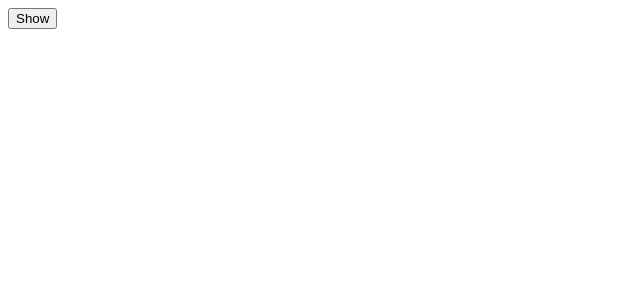
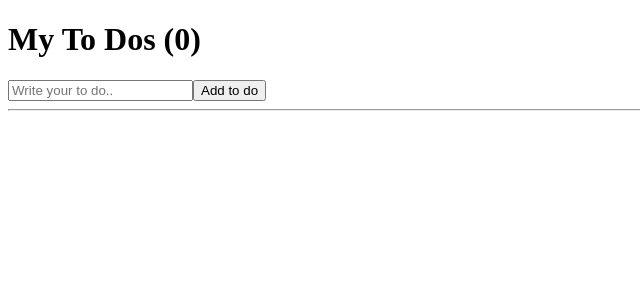
Before and after one commit to DongYounYim/ReactJS_begin, a React (Create React App) app in the folder create_app/first-reactapp/: page / in a window 1280 px wide. Shown: the top 300 px of the page, without its empty margins (0-640 px from the left). Built offline with nearby package versions, Linux system fonts and the light colour scheme.

Commit message:
Make simple toDolist App

```diff
--- a/create_app/first-reactapp/src/App.js
+++ b/create_app/first-reactapp/src/App.js
@@ -1,20 +1,33 @@
-import { useState, useEffect } from "react"
-
-function Hello() {
-  useEffect(() => {
-    console.log("hi");
-    return () => console.log("bye");
-  }, []);
-  return <h1>Hello</h1>
-}
+import { useState } from "react"
 
 function App() {
-  const [showing, setShowing] = useState(false);
-  const onClick = () => setShowing((prev) => !prev)
+  const [toDo, setToDo] = useState("");
+  const [toDos, setToDos] = useState([]);
+  const onChange = (event) => setToDo(event.target.value);
+  const onSubmit = (event) => {
+    event.preventDefault();
+    if(toDo === "") {
+      return;
+    }
+    setToDo("");
+    setToDos(currentArray => [toDo, ...currentArray])
+  }
   return (
     <div>
-      {showing ? <Hello /> : null}
-      <button onClick={onClick}>{showing? "Hide" : "Show"}</button>
+      <h1>My To Dos ({toDos.length})</h1>
+      <form onSubmit={onSubmit}>
+        <input
+          onChange={onChange}
+          value = {toDo}
+          type="text"
+          placeholder="Write your to do.."
+        />
+        <button>Add to do</button>
+      </form>
+      <hr />
+      <ul>
+        {toDos.map((item, index) => <li key={index}>{item}</li>)}
+      </ul>
     </div>
   );
 }
```
